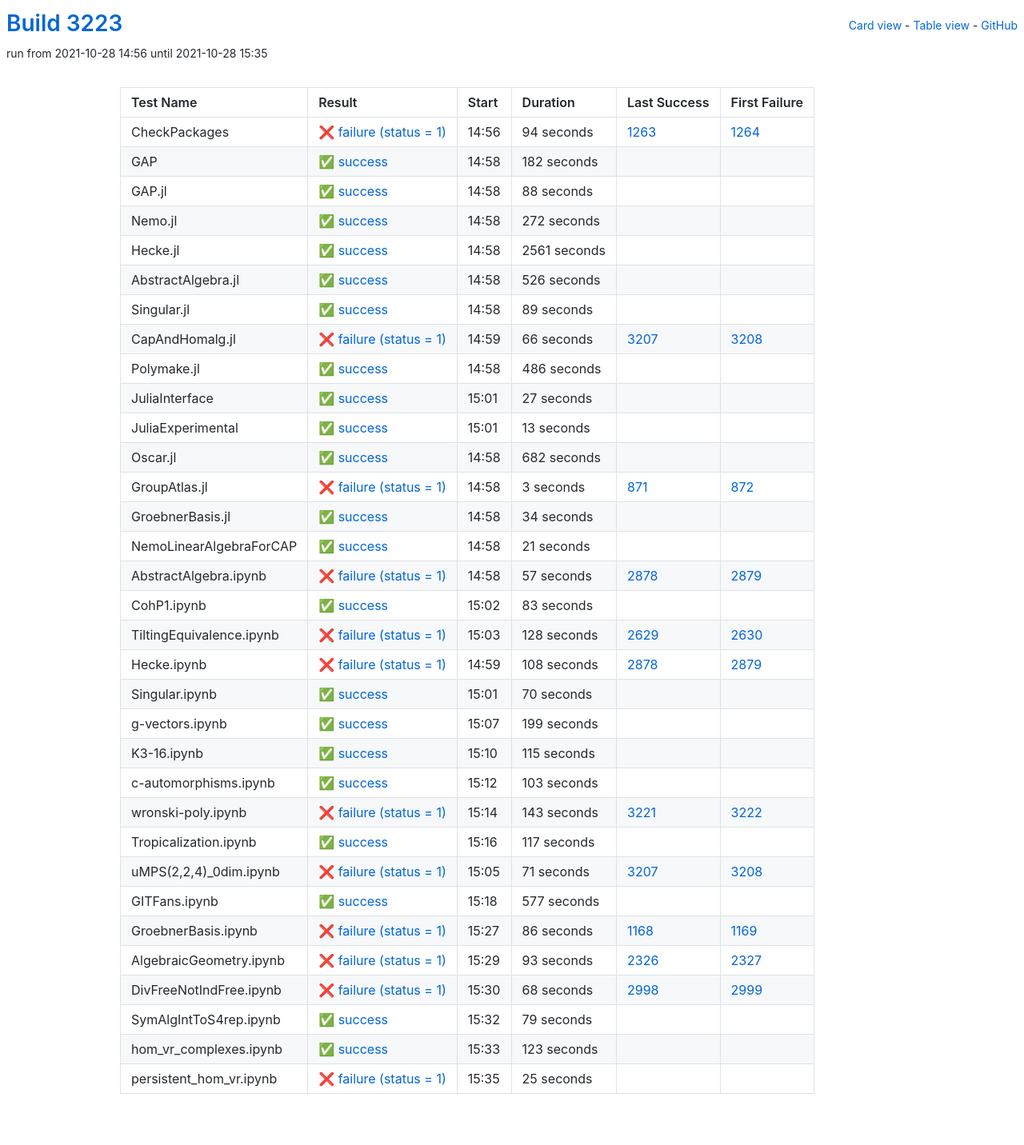
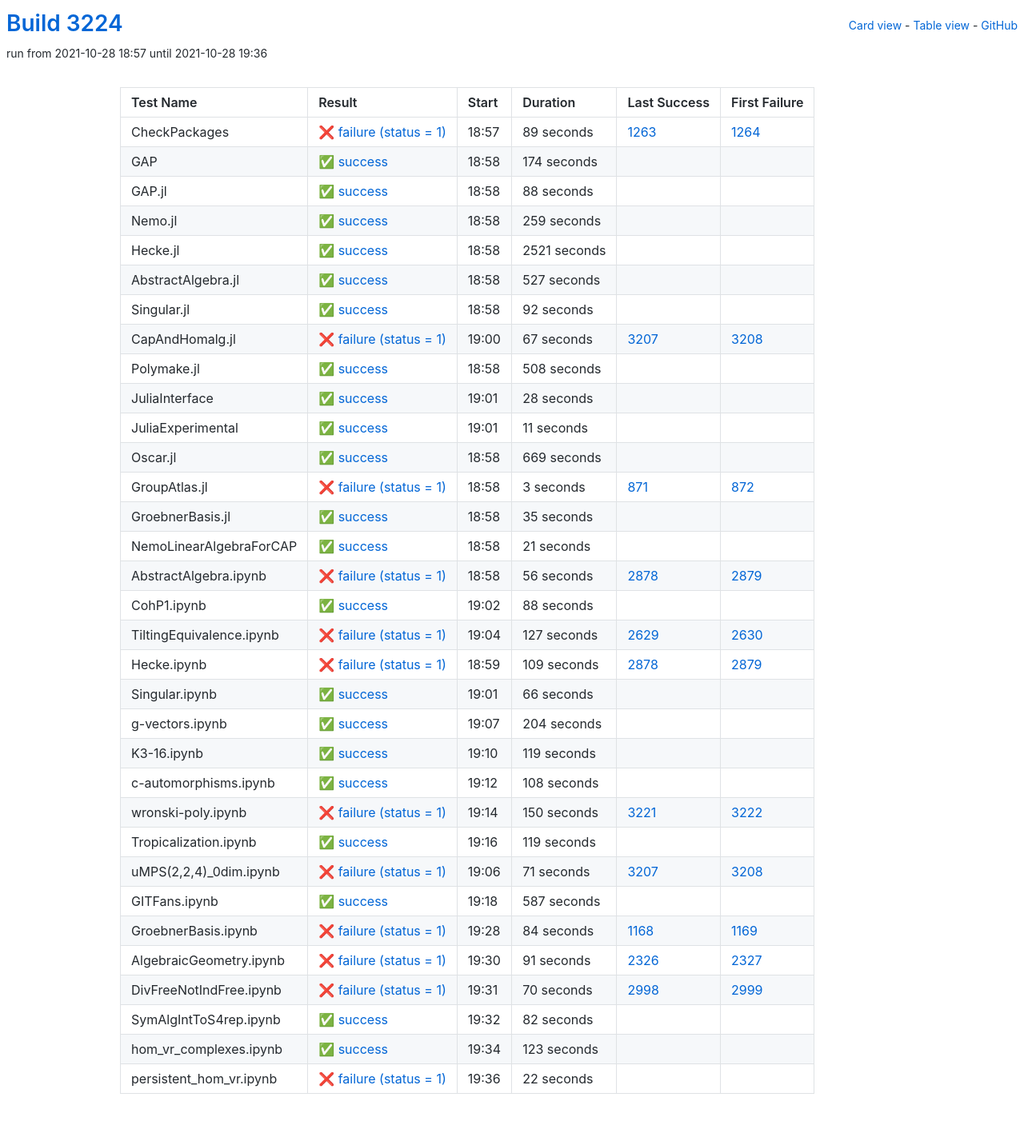
Before and after one commit to oscar-system/oscar-ci-status-stable, a Jekyll site: the page built from table.html, in a window 1280 px wide. Shown: the whole page at 80% size. Built offline with Jekyll 4.4.1, drawn with Linux system fonts in a browser that asks for light colours.

Commit message:
Build #3224

```diff
--- a/_data/ci.yml
+++ b/_data/ci.yml
@@ -1,6 +1,6 @@
 ---
-build: 3223
-build_url: https://oscarci.mathematik.uni-kl.de/job/oscar-stable/3223/
+build: 3224
+build_url: https://oscarci.mathematik.uni-kl.de/job/oscar-stable/3224/
 job: oscar-stable
 organization: oscar-system
 repo: oscar-ci-status-stable
@@ -8,32 +8,32 @@ repourl: https://github.com/oscar-system/oscar-ci-status-stable
 tests:
 - name: CheckPackages
   id: checkpackages
-  log: https://oscarci.mathematik.uni-kl.de/job/oscar-stable/3223/artifact/logs/build-3223/CheckPackages.log
-  start: 2021-10-28 14:56
+  log: https://oscarci.mathematik.uni-kl.de/job/oscar-stable/3224/artifact/logs/build-3224/CheckPackages.log
+  start: 2021-10-28 18:57
   success: false
   exitcode: 1
   status: failure
-  duration: 94
+  duration: 89
   last_success: 1263
   last_success_url: https://oscarci.mathematik.uni-kl.de/job/oscar-stable/1263/
   first_failure: 1264
   first_failure_url: https://oscarci.mathematik.uni-kl.de/job/oscar-stable/1264/
 - name: GAP
   id: gap
-  log: https://oscarci.mathematik.uni-kl.de/job/oscar-stable/3223/artifact/logs/build-3223/GAP.log
-  start: 2021-10-28 14:58
+  log: https://oscarci.mathematik.uni-kl.de/job/oscar-stable/3224/artifact/logs/build-3224/GAP.log
+  start: 2021-10-28 18:58
   success: true
   exitcode: 0
   status: success
-  duration: 182
+  duration: 174
   last_success: false
   last_success_url:
   first_failure: false
   first_failure_url:
 - name: GAP.jl
   id: gap-jl
-  log: https://oscarci.mathematik.uni-kl.de/job/oscar-stable/3223/artifact/logs/build-3223/GAP.jl.log
-  start: 2021-10-28 14:58
+  log: https://oscarci.mathematik.uni-kl.de/job/oscar-stable/3224/artifact/logs/build-3224/GAP.jl.log
+  start: 2021-10-28 18:58
   success: true
   exitcode: 0
   status: success
@@ -44,116 +44,116 @@ tests:
   first_failure_url:
 - name: Nemo.jl
   id: nemo-jl
-  log: https://oscarci.mathematik.uni-kl.de/job/oscar-stable/3223/artifact/logs/build-3223/Nemo.jl.log
-  start: 2021-10-28 14:58
+  log: https://oscarci.mathematik.uni-kl.de/job/oscar-stable/3224/artifact/logs/build-3224/Nemo.jl.log
+  start: 2021-10-28 18:58
   success: true
   exitcode: 0
   status: success
-  duration: 272
+  duration: 259
   last_success: false
   last_success_url:
   first_failure: false
   first_failure_url:
 - name: Hecke.jl
   id: hecke-jl
-  log: https://oscarci.mathematik.uni-kl.de/job/oscar-stable/3223/artifact/logs/build-3223/Hecke.jl.log
-  start: 2021-10-28 14:58
+  log: https://oscarci.mathematik.uni-kl.de/job/oscar-stable/3224/artifact/logs/build-3224/Hecke.jl.log
+  start: 2021-10-28 18:58
   success: true
   exitcode: 0
   status: success
-  duration: 2561
+  duration: 2521
   last_success: false
   last_success_url:
   first_failure: false
   first_failure_url:
 - name: AbstractAlgebra.jl
   id: abstractalgebra-jl
-  log: https://oscarci.mathematik.uni-kl.de/job/oscar-stable/3223/artifact/logs/build-3223/AbstractAlgebra.jl.log
-  start: 2021-10-28 14:58
+  log: https://oscarci.mathematik.uni-kl.de/job/oscar-stable/3224/artifact/logs/build-3224/AbstractAlgebra.jl.log
+  start: 2021-10-28 18:58
   success: true
   exitcode: 0
   status: success
-  duration: 526
+  duration: 527
   last_success: false
   last_success_url:
   first_failure: false
   first_failure_url:
 - name: Singular.jl
   id: singular-jl
-  log: https://oscarci.mathematik.uni-kl.de/job/oscar-stable/3223/artifact/logs/build-3223/Singular.jl.log
-  start: 2021-10-28 14:58
+  log: https://oscarci.mathematik.uni-kl.de/job/oscar-stable/3224/artifact/logs/build-3224/Singular.jl.log
+  start: 2021-10-28 18:58
   success: true
   exitcode: 0
   status: success
-  duration: 89
+  duration: 92
   last_success: false
   last_success_url:
   first_failure: false
   first_failure_url:
 - name: CapAndHomalg.jl
   id: capandhomalg-jl
-  log: https://oscarci.mathematik.uni-kl.de/job/oscar-stable/3223/artifact/logs/build-3223/CapAndHomalg.jl.log
-  start: 2021-10-28 14:59
+  log: https://oscarci.mathematik.uni-kl.de/job/oscar-stable/3224/artifact/logs/build-3224/CapAndHomalg.jl.log
+  start: 2021-10-28 19:00
   success: false
   exitcode: 1
   status: failure
-  duration: 66
+  duration: 67
   last_success: 3207
   last_success_url: https://oscarci.mathematik.uni-kl.de/job/oscar-stable/3207/
   first_failure: 3208
   first_failure_url: https://oscarci.mathematik.uni-kl.de/job/oscar-stable/3208/
 - name: Polymake.jl
   id: polymake-jl
-  log: https://oscarci.mathematik.uni-kl.de/job/oscar-stable/3223/artifact/logs/build-3223/Polymake.jl.log
-  start: 2021-10-28 14:58
+  log: https://oscarci.mathematik.uni-kl.de/job/oscar-stable/3224/artifact/logs/build-3224/Polymake.jl.log
+  start: 2021-10-28 18:58
   success: true
   exitcode: 0
   status: success
-  duration: 486
+  duration: 508
   last_success: false
   last_success_url:
   first_failure: false
   first_failure_url:
 - name: JuliaInterface
   id: juliainterface
-  log: https://oscarci.mathematik.uni-kl.de/job/oscar-stable/3223/artifact/logs/build-3223/JuliaInterface.log
-  start: 2021-10-28 15:01
+  log: https://oscarci.mathematik.uni-kl.de/job/oscar-stable/3224/artifact/logs/build-3224/JuliaInterface.log
+  start: 2021-10-28 19:01
   success: true
   exitcode: 0
   status: success
-  duration: 27
+  duration: 28
   last_success: false
   last_success_url:
   first_failure: false
   first_failure_url:
 - name: JuliaExperimental
   id: juliaexperimental
-  log: https://oscarci.mathematik.uni-kl.de/job/oscar-stable/3223/artifact/logs/build-3223/JuliaExperimental.log
-  start: 2021-10-28 15:01
+  log: https://oscarci.mathematik.uni-kl.de/job/oscar-stable/3224/artifact/logs/build-3224/JuliaExperimental.log
+  start: 2021-10-28 19:01
   success: true
   exitcode: 0
   status: success
-  duration: 13
+  duration: 11
   last_success: false
   last_success_url:
   first_failure: false
   first_failure_url:
 - name: Oscar.jl
   id: oscar-jl
-  log: https://oscarci.mathematik.uni-kl.de/job/oscar-stable/3223/artifact/logs/build-3223/Oscar.jl.log
-  start: 2021-10-28 14:58
+  log: https://oscarci.mathematik.uni-kl.de/job/oscar-stable/3224/artifact/logs/build-3224/Oscar.jl.log
+  start: 2021-10-28 18:58
   success: true
   exitcode: 0
   status: success
-  duration: 682
+  duration: 669
   last_success: false
   last_success_url:
   first_failure: false
   first_failure_url:
 - name: GroupAtlas.jl
   id: groupatlas-jl
-  log: https://oscarci.mathematik.uni-kl.de/job/oscar-stable/3223/artifact/logs/build-3223/GroupAtlas.jl.log
-  start: 2021-10-28 14:58
+  log: https://oscarci.mathematik.uni-kl.de/job/oscar-stable/3224/artifact/logs/build-3224/GroupAtlas.jl.log
+  start: 2021-10-28 18:58
   success: false
   exitcode: 1
   status: failure
@@ -164,20 +164,20 @@ tests:
   first_failure_url: https://oscarci.mathematik.uni-kl.de/job/oscar-stable/872/
 - name: GroebnerBasis.jl
   id: groebnerbasis-jl
-  log: https://oscarci.mathematik.uni-kl.de/job/oscar-stable/3223/artifact/logs/build-3223/GroebnerBasis.jl.log
-  start: 2021-10-28 14:58
+  log: https://oscarci.mathematik.uni-kl.de/job/oscar-stable/3224/artifact/logs/build-3224/GroebnerBasis.jl.log
+  start: 2021-10-28 18:58
   success: true
   exitcode: 0
   status: success
-  duration: 34
+  duration: 35
   last_success: false
   last_success_url:
   first_failure: false
   first_failure_url:
 - name: NemoLinearAlgebraForCAP
   id: nemolinearalgebraforcap
-  log: https://oscarci.mathematik.uni-kl.de/job/oscar-stable/3223/artifact/logs/build-3223/NemoLinearAlgebraForCAP.log
-  start: 2021-10-28 14:58
+  log: https://oscarci.mathematik.uni-kl.de/job/oscar-stable/3224/artifact/logs/build-3224/NemoLinearAlgebraForCAP.log
+  start: 2021-10-28 18:58
   success: true
   exitcode: 0
   status: success
@@ -188,128 +188,128 @@ tests:
   first_failure_url:
 - name: AbstractAlgebra.ipynb
   id: abstractalgebra-ipynb
-  log: https://oscarci.mathematik.uni-kl.de/job/oscar-stable/3223/artifact/logs/build-3223/AbstractAlgebra.ipynb.log
-  start: 2021-10-28 14:58
+  log: https://oscarci.mathematik.uni-kl.de/job/oscar-stable/3224/artifact/logs/build-3224/AbstractAlgebra.ipynb.log
+  start: 2021-10-28 18:58
   success: false
   exitcode: 1
   status: failure
-  duration: 57
+  duration: 56
   last_success: 2878
   last_success_url: https://oscarci.mathematik.uni-kl.de/job/oscar-stable/2878/
   first_failure: 2879
   first_failure_url: https://oscarci.mathematik.uni-kl.de/job/oscar-stable/2879/
 - name: CohP1.ipynb
   id: cohp1-ipynb
-  log: https://oscarci.mathematik.uni-kl.de/job/oscar-stable/3223/artifact/logs/build-3223/CohP1.ipynb.log
-  start: 2021-10-28 15:02
+  log: https://oscarci.mathematik.uni-kl.de/job/oscar-stable/3224/artifact/logs/build-3224/CohP1.ipynb.log
+  start: 2021-10-28 19:02
   success: true
   exitcode: 0
   status: success
-  duration: 83
+  duration: 88
   last_success: false
   last_success_url:
   first_failure: false
   first_failure_url:
 - name: TiltingEquivalence.ipynb
   id: tiltingequivalence-ipynb
-  log: https://oscarci.mathematik.uni-kl.de/job/oscar-stable/3223/artifact/logs/build-3223/TiltingEquivalence.ipynb.log
-  start: 2021-10-28 15:03
+  log: https://oscarci.mathematik.uni-kl.de/job/oscar-stable/3224/artifact/logs/build-3224/TiltingEquivalence.ipynb.log
+  start: 2021-10-28 19:04
   success: false
   exitcode: 1
   status: failure
-  duration: 128
+  duration: 127
   last_success: 2629
   last_success_url: https://oscarci.mathematik.uni-kl.de/job/oscar-stable/2629/
   first_failure: 2630
   first_failure_url: https://oscarci.mathematik.uni-kl.de/job/oscar-stable/2630/
 - name: Hecke.ipynb
   id: hecke-ipynb
-  log: https://oscarci.mathematik.uni-kl.de/job/oscar-stable/3223/artifact/logs/build-3223/Hecke.ipynb.log
-  start: 2021-10-28 14:59
+  log: https://oscarci.mathematik.uni-kl.de/job/oscar-stable/3224/artifact/logs/build-3224/Hecke.ipynb.log
+  start: 2021-10-28 18:59
   success: false
   exitcode: 1
   status: failure
-  duration: 108
+  duration: 109
   last_success: 2878
   last_success_url: https://oscarci.mathematik.uni-kl.de/job/oscar-stable/2878/
   first_failure: 2879
   first_failure_url: https://oscarci.mathematik.uni-kl.de/job/oscar-stable/2879/
 - name: Singular.ipynb
   id: singular-ipynb
-  log: https://oscarci.mathematik.uni-kl.de/job/oscar-stable/3223/artifact/logs/build-3223/Singular.ipynb.log
-  start: 2021-10-28 15:01
+  log: https://oscarci.mathematik.uni-kl.de/job/oscar-stable/3224/artifact/logs/build-3224/Singular.ipynb.log
+  start: 2021-10-28 19:01
   success: true
   exitcode: 0
   status: success
-  duration: 70
+  duration: 66
   last_success: false
   last_success_url:
   first_failure: false
   first_failure_url:
 - name: g-vectors.ipynb
   id: g-vectors-ipynb
-  log: https://oscarci.mathematik.uni-kl.de/job/oscar-stable/3223/artifact/logs/build-3223/g-vectors.ipynb.log
-  start: 2021-10-28 15:07
+  log: https://oscarci.mathematik.uni-kl.de/job/oscar-stable/3224/artifact/logs/build-3224/g-vectors.ipynb.log
+  start: 2021-10-28 19:07
   success: true
   exitcode: 0
   status: success
-  duration: 199
+  duration: 204
   last_success: false
   last_success_url:
   first_failure: false
   first_failure_url:
 - name: K3-16.ipynb
   id: k3-16-ipynb
-  log: https://oscarci.mathematik.uni-kl.de/job/oscar-stable/3223/artifact/logs/build-3223/K3-16.ipynb.log
-  start: 2021-10-28 15:10
+  log: https://oscarci.mathematik.uni-kl.de/job/oscar-stable/3224/artifact/logs/build-3224/K3-16.ipynb.log
+  start: 2021-10-28 19:10
   success: true
   exitcode: 0
   status: success
-  duration: 115
+  duration: 119
   last_success: false
   last_success_url:
   first_failure: false
   first_failure_url:
 - name: c-automorphisms.ipynb
   id: c-automorphisms-ipynb
-  log: https://oscarci.mathematik.uni-kl.de/job/oscar-stable/3223/artifact/logs/build-3223/c-automorphisms.ipynb.log
-  start: 2021-10-28 15:12
+  log: https://oscarci.mathematik.uni-kl.de/job/oscar-stable/3224/artifact/logs/build-3224/c-automorphisms.ipynb.log
+  start: 2021-10-28 19:12
   success: true
   exitcode: 0
   status: success
-  duration: 103
+  duration: 108
   last_success: false
   last_success_url:
   first_failure: false
   first_failure_url:
 - name: wronski-poly.ipynb
   id: wronski-poly-ipynb
-  log: https://oscarci.mathematik.uni-kl.de/job/oscar-stable/3223/artifact/logs/build-3223/wronski-poly.ipynb.log
-  start: 2021-10-28 15:14
+  log: https://oscarci.mathematik.uni-kl.de/job/oscar-stable/3224/artifact/logs/build-3224/wronski-poly.ipynb.log
+  start: 2021-10-28 19:14
   success: false
   exitcode: 1
   status: failure
-  duration: 143
+  duration: 150
   last_success: 3221
   last_success_url: https://oscarci.mathematik.uni-kl.de/job/oscar-stable/3221/
   first_failure: 3222
   first_failure_url: https://oscarci.mathematik.uni-kl.de/job/oscar-stable/3222/
 - name: Tropicalization.ipynb
   id: tropicalization-ipynb
-  log: https://oscarci.mathematik.uni-kl.de/job/oscar-stable/3223/artifact/logs/build-3223/Tropicalization.ipynb.log
-  start: 2021-10-28 15:16
+  log: https://oscarci.mathematik.uni-kl.de/job/oscar-stable/3224/artifact/logs/build-3224/Tropicalization.ipynb.log
+  start: 2021-10-28 19:16
   success: true
   exitcode: 0
   status: success
-  duration: 117
+  duration: 119
   last_success: false
   last_success_url:
   first_failure: false
   first_failure_url:
 - name: uMPS(2,2,4)_0dim.ipynb
   id: umps-2-2-4-0dim-ipynb
-  log: https://oscarci.mathematik.uni-kl.de/job/oscar-stable/3223/artifact/logs/build-3223/uMPS-2-2-4-_0dim.ipynb.log
-  start: 2021-10-28 15:05
+  log: https://oscarci.mathematik.uni-kl.de/job/oscar-stable/3224/artifact/logs/build-3224/uMPS-2-2-4-_0dim.ipynb.log
+  start: 2021-10-28 19:06
   success: false
   exitcode: 1
   status: failure
@@ -320,68 +320,68 @@ tests:
   first_failure_url: https://oscarci.mathematik.uni-kl.de/job/oscar-stable/3208/
 - name: GITFans.ipynb
   id: gitfans-ipynb
-  log: https://oscarci.mathematik.uni-kl.de/job/oscar-stable/3223/artifact/logs/build-3223/GITFans.ipynb.log
-  start: 2021-10-28 15:18
+  log: https://oscarci.mathematik.uni-kl.de/job/oscar-stable/3224/artifact/logs/build-3224/GITFans.ipynb.log
+  start: 2021-10-28 19:18
   success: true
   exitcode: 0
   status: success
-  duration: 577
+  duration: 587
   last_success: false
   last_success_url:
   first_failure: false
   first_failure_url:
 - name: GroebnerBasis.ipynb
   id: groebnerbasis-ipynb
-  log: https://oscarci.mathematik.uni-kl.de/job/oscar-stable/3223/artifact/logs/build-3223/GroebnerBasis.ipynb.log
-  start: 2021-10-28 15:27
+  log: https://oscarci.mathematik.uni-kl.de/job/oscar-stable/3224/artifact/logs/build-3224/GroebnerBasis.ipynb.log
+  start: 2021-10-28 19:28
   success: false
   exitcode: 1
   status: failure
-  duration: 86
+  duration: 84
   last_success: 1168
   last_success_url: https://oscarci.mathematik.uni-kl.de/job/oscar-stable/1168/
   first_failure: 1169
   first_failure_url: https://oscarci.mathematik.uni-kl.de/job/oscar-stable/1169/
 - name: AlgebraicGeometry.ipynb
   id: algebraicgeometry-ipynb
-  log: https://oscarci.mathematik.uni-kl.de/job/oscar-stable/3223/artifact/logs/build-3223/AlgebraicGeometry.ipynb.log
-  start: 2021-10-28 15:29
+  log: https://oscarci.mathematik.uni-kl.de/job/oscar-stable/3224/artifact/logs/build-3224/AlgebraicGeometry.ipynb.log
+  start: 2021-10-28 19:30
   success: false
   exitcode: 1
   status: failure
-  duration: 93
+  duration: 91
   last_success: 2326
   last_success_url: https://oscarci.mathematik.uni-kl.de/job/oscar-stable/2326/
   first_failure: 2327
   first_failure_url: https://oscarci.mathematik.uni-kl.de/job/oscar-stable/2327/
 - name: DivFreeNotIndFree.ipynb
   id: divfreenotindfree-ipynb
-  log: https://oscarci.mathematik.uni-kl.de/job/oscar-stable/3223/artifact/logs/build-3223/DivFreeNotIndFree.ipynb.log
-  start: 2021-10-28 15:30
+  log: https://oscarci.mathematik.uni-kl.de/job/oscar-stable/3224/artifact/logs/build-3224/DivFreeNotIndFree.ipynb.log
+  start: 2021-10-28 19:31
   success: false
   exitcode: 1
   status: failure
-  duration: 68
+  duration: 70
   last_success: 2998
   last_success_url: https://oscarci.mathematik.uni-kl.de/job/oscar-stable/2998/
   first_failure: 2999
   first_failure_url: https://oscarci.mathematik.uni-kl.de/job/oscar-stable/2999/
 - name: SymAlgIntToS4rep.ipynb
   id: symalginttos4rep-ipynb
-  log: https://oscarci.mathematik.uni-kl.de/job/oscar-stable/3223/artifact/logs/build-3223/SymAlgIntToS4rep.ipynb.log
-  start: 2021-10-28 15:32
+  log: https://oscarci.mathematik.uni-kl.de/job/oscar-stable/3224/artifact/logs/build-3224/SymAlgIntToS4rep.ipynb.log
+  start: 2021-10-28 19:32
   success: true
   exitcode: 0
   status: success
-  duration: 79
+  duration: 82
   last_success: false
   last_success_url:
   first_failure: false
   first_failure_url:
 - name: hom_vr_complexes.ipynb
   id: hom-vr-complexes-ipynb
-  log: https://oscarci.mathematik.uni-kl.de/job/oscar-stable/3223/artifact/logs/build-3223/hom_vr_complexes.ipynb.log
-  start: 2021-10-28 15:33
+  log: https://oscarci.mathematik.uni-kl.de/job/oscar-stable/3224/artifact/logs/build-3224/hom_vr_complexes.ipynb.log
+  start: 2021-10-28 19:34
   success: true
   exitcode: 0
   status: success
@@ -392,12 +392,12 @@ tests:
   first_failure_url:
 - name: persistent_hom_vr.ipynb
   id: persistent-hom-vr-ipynb
-  log: https://oscarci.mathematik.uni-kl.de/job/oscar-stable/3223/artifact/logs/build-3223/persistent_hom_vr.ipynb.log
-  start: 2021-10-28 15:35
+  log: https://oscarci.mathematik.uni-kl.de/job/oscar-stable/3224/artifact/logs/build-3224/persistent_hom_vr.ipynb.log
+  start: 2021-10-28 19:36
   success: false
   exitcode: 1
   status: failure
-  duration: 25
+  duration: 22
   last_success: false
   last_success_url:
   first_failure: false
```
Also changed, not shown: README.md.
